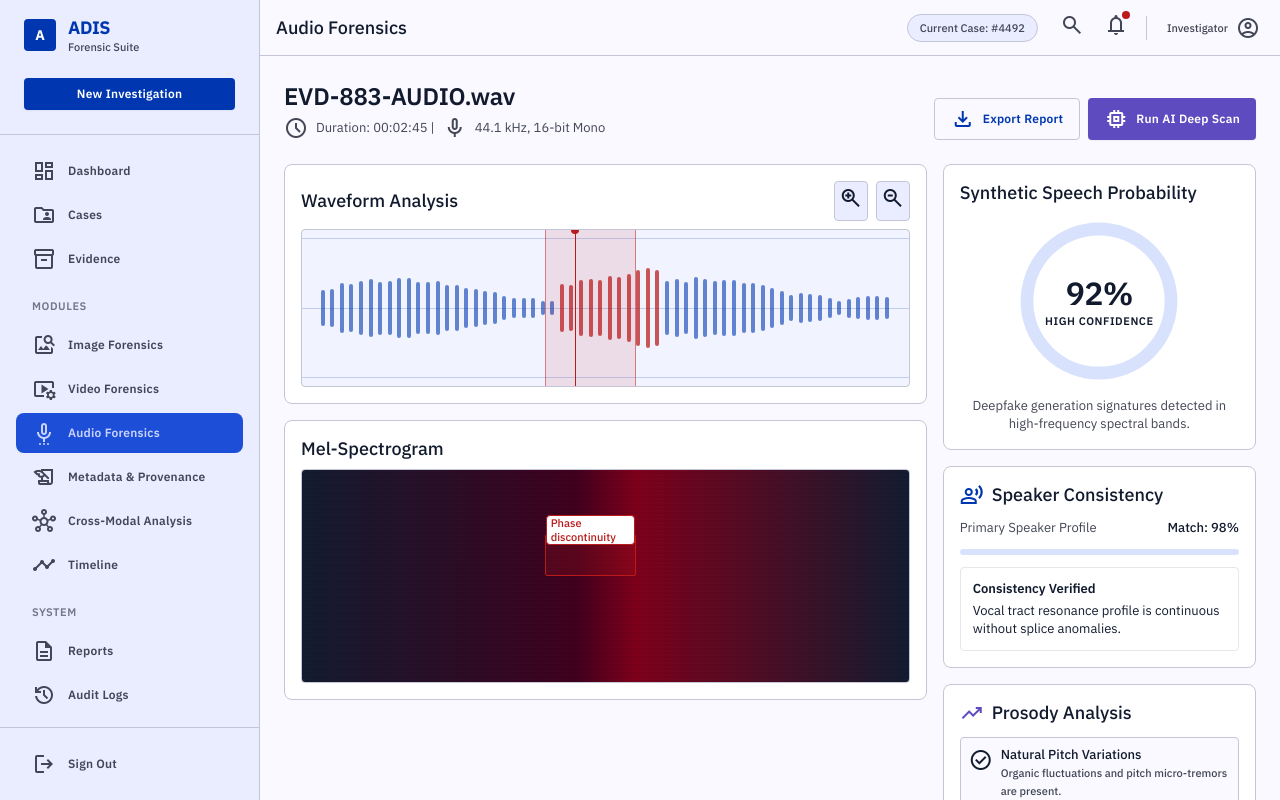
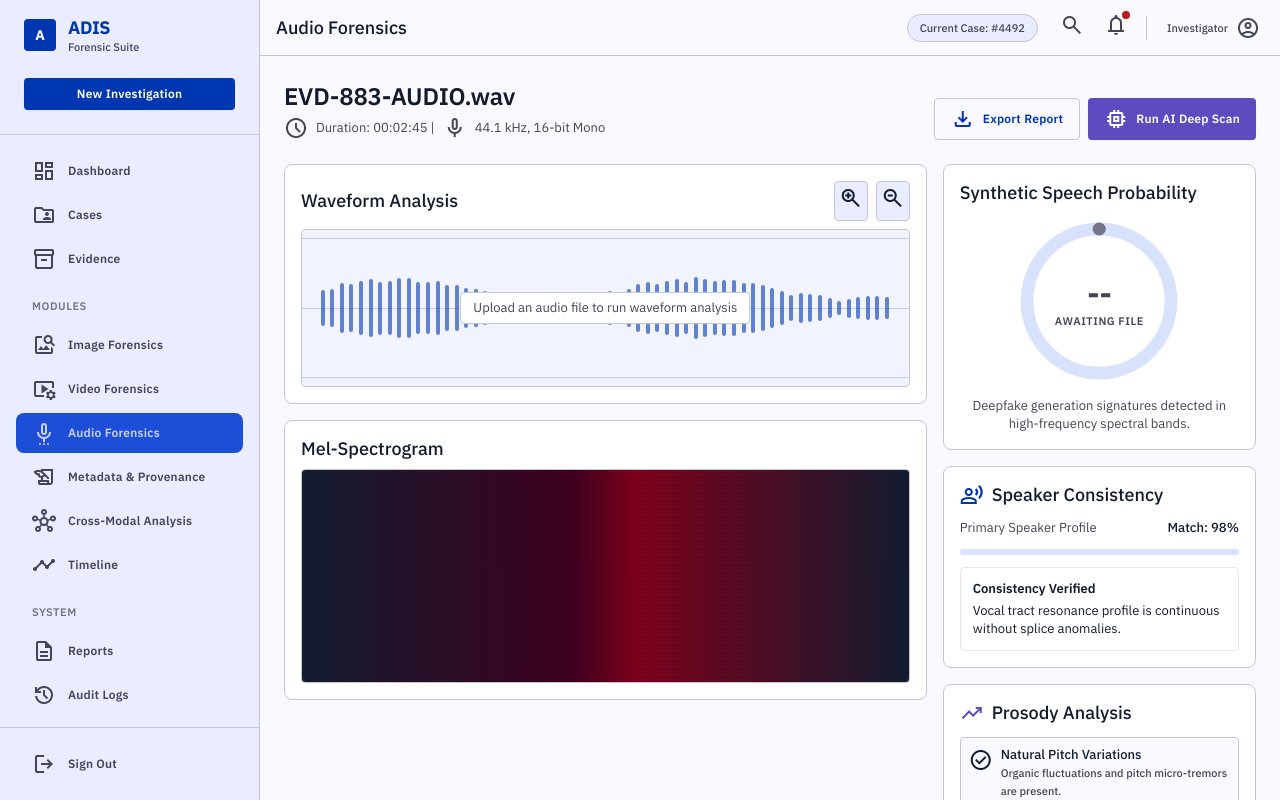
Before and after one commit to KankurtiMohammadZiyaouddin/ADIS, a React (Vite) app: page /audio-forensics in a window 1280 px wide. Built offline with nearby package versions, Linux system fonts and the light colour scheme.

Commit message:
Improve Audio Forensics UI and error handling

```diff
--- a/src/pages/AudioForensicsPage.jsx
+++ b/src/pages/AudioForensicsPage.jsx
@@ -4,7 +4,15 @@ export default function AudioForensicsPage() {
   const [result, setResult] = useState(null);
   const [analyzing, setAnalyzing] = useState(false);
   const [error, setError] = useState(null);
+  const [hasUploaded, setHasUploaded] = useState(false);
   const fileInputRef = useRef(null);
+
+  const handleReset = () => {
+    setResult(null);
+    setError(null);
+    setHasUploaded(false);
+    if (fileInputRef.current) fileInputRef.current.value = '';
+  };
   const formatSize = (bytes) => {
     if (!bytes) return '0 Bytes';
     const k = 1024;
@@ -56,12 +64,24 @@ export default function AudioForensicsPage() {
         body: formData,
       });
 
-      const data = await response.json();
+      // Safely parse JSON — backend may return empty body on 502/503/crash
+      let data;
+      try {
+        data = await response.json();
+      } catch {
+        throw new Error(
+          response.status === 0 || !response.status
+            ? 'Cannot reach the analysis backend. Make sure the backend server is running on port 8000.'
+            : `Server returned ${response.status} with no valid response body. The backend may have crashed.`
+        );
+      }
+
       if (!response.ok) {
-        throw new Error(data.error?.message || `Error ${response.status}: ${response.statusText}`);
+        throw new Error(data?.error?.message || `Error ${response.status}: ${response.statusText}`);
       }
 
       setResult(data);
+      setHasUploaded(true);
     } catch (err) {
       console.error(err);
       setError(err.message || 'Failed to complete audio forensic analysis.');
@@ -121,15 +141,19 @@ independent proof of media authenticity.
   };
 
   const isFake = result ? result.analysis.classification === 'FAKE' : false;
-  const confidencePercent = result ? Math.round(result.analysis.confidence * 100) : 92;
+  const confidencePercent = result ? Math.round(result.analysis.confidence * 100) : 0;
   const syntheticProb = result
     ? (isFake ? result.analysis.confidence : 1 - result.analysis.confidence)
-    : 0.92;
-  const syntheticPercent = result ? Math.round(syntheticProb * 100) : 92;
+    : 0;
+  const syntheticPercent = result ? Math.round(syntheticProb * 100) : 0;
+
+  // True only after a real upload + result
+  const showAnomalyUI = hasUploaded && result && isFake;
+  const showRealUI    = hasUploaded && result && !isFake;
 
   const radius = 45;
   const circumference = 2 * Math.PI * radius; // ~282.74
-  const strokeOffset = result ? (circumference - (syntheticProb * circumference)) : 22;
+  const strokeOffset = result ? (circumference - (syntheticProb * circumference)) : circumference;
 
   return (
     <main className="flex-1 p-spacious p-container-margin overflow-y-auto">
@@ -158,6 +182,14 @@ independent proof of media authenticity.
           </p>
         </div>
         <div className="flex gap-2">
+          {result && (
+            <button
+              className="px-4 py-2 bg-surface text-on-surface-variant border border-outline-variant rounded hover:bg-surface-container-highest text-label-md transition-colors flex items-center gap-2"
+              onClick={handleReset}
+            >
+              <span className="material-symbols-outlined text-[18px]">refresh</span> New Investigation
+            </button>
+          )}
           <button
             className="px-4 py-2 bg-surface text-primary border border-outline-variant rounded hover:bg-surface-container-highest text-label-md transition-colors flex items-center gap-2"
             onClick={handleExportReport}
@@ -209,7 +241,7 @@ independent proof of media authenticity.
               <div className="w-full h-24 flex items-center px-4 justify-around" id="waveform-container">
                 {Array.from({ length: 60 }).map((_, idx) => {
                   const baseHeight = Math.sin(idx * 0.2) * 20 + 35;
-                  const isAnomalyRange = (result ? isFake : true) && idx > 24 && idx < 36;
+                  const isAnomalyRange = showAnomalyUI && idx > 24 && idx < 36;
                   const noise = Math.random() * 10;
                   const height = isAnomalyRange ? Math.min(90, baseHeight + 30 + noise) : Math.max(10, baseHeight + noise);
                   return (
@@ -223,16 +255,24 @@ independent proof of media authenticity.
                   );
                 })}
               </div>
-              {/* Scrubber (visible if synthetic/deepfake is shown) */}
-              {(result ? isFake : true) && (
+              {/* Scrubber — only if real analysis returned FAKE */}
+              {showAnomalyUI && (
                 <div className="absolute top-0 bottom-0 left-[45%] w-px bg-error z-10 flex flex-col items-center group cursor-ew-resize">
                   <div className="w-2 h-2 bg-error rounded-full -mt-1" />
                   <div className="absolute -top-6 bg-surface-container-highest text-on-surface text-label-sm px-1 rounded shadow-sm opacity-0 group-hover:opacity-100 transition-opacity">00:00:55</div>
                 </div>
               )}
-              {/* Highlight Region (Anomaly) */}
-              {(result ? isFake : true) && (
+              {/* Highlight Region — only if real analysis returned FAKE */}
+              {showAnomalyUI && (
                 <div className="absolute top-0 bottom-0 left-[40%] w-[15%] bg-error/10 border-x border-error/50 z-0" />
+              )}
+              {/* Idle state — before any upload */}
+              {!hasUploaded && (
+                <div className="absolute inset-0 flex items-center justify-center pointer-events-none">
+                  <span className="text-on-surface-variant text-body-sm bg-surface-container-lowest px-3 py-1.5 rounded border border-outline-variant">
+                    Upload an audio file to run waveform analysis
+                  </span>
+                </div>
               )}
             </div>
           </div>
@@ -250,7 +290,7 @@ independent proof of media authenticity.
               {/* Simulated Heatmap Texture (Using CSS pattern instead of image) */}
               <div className="absolute inset-0 opacity-40 mix-blend-overlay" style={{backgroundImage: 'repeating-linear-gradient(0deg, transparent, transparent 2px, rgba(255,255,255,0.1) 2px, rgba(255,255,255,0.1) 4px)', backgroundSize: '100% 4px'}} />
               {/* Specific Frequency Anomaly Highlight */}
-              {(result ? isFake : true) && (
+              {showAnomalyUI && (
                 <div className="absolute top-[30%] left-[40%] w-[15%] h-[20%] border border-error bg-error/20 rounded-sm pointer-events-none z-10">
                   <span className="absolute -top-5 right-0 text-error text-label-sm bg-surface-container-lowest px-1 rounded border border-error">Phase discontinuity</span>
                 </div>
@@ -276,7 +316,9 @@ independent proof of media authenticity.
               <svg className="w-full h-full transform -rotate-90" viewBox="0 0 100 100">
                 <circle className="stroke-surface-container-highest" cx={50} cy={50} fill="none" r={45} strokeWidth={8} />
                 <circle
-                  className={`transition-all duration-500 ${isFake ? 'stroke-error' : 'stroke-success'}`}
+                  className={`transition-all duration-500 ${
+                    !hasUploaded ? 'stroke-outline' : isFake ? 'stroke-error' : 'stroke-success'
+                  }`}
                   cx={50}
                   cy={50}
                   fill="none"
@@ -288,12 +330,21 @@ independent proof of media authenticity.
                 />
               </svg>
               <div className="absolute flex flex-col items-center">
-                <span className={`text-display-lg font-display-lg ${isFake ? 'text-error' : 'text-success'}`}>
-                  {syntheticPercent}%
-                </span>
-                <span className={`text-[11px] ${isFake ? 'text-error' : 'text-success'} font-semibold uppercase tracking-wider`}>
-                  {result ? (isFake ? 'PREDICTION: FAKE' : 'PREDICTION: REAL') : 'HIGH CONFIDENCE'}
-                </span>
+                {!hasUploaded ? (
+                  <>
+                    <span className="text-display-lg font-display-lg text-on-surface-variant">--</span>
+                    <span className="text-[11px] text-on-surface-variant font-semibold uppercase tracking-wider">AWAITING FILE</span>
+                  </>
+                ) : (
+                  <>
+                    <span className={`text-display-lg font-display-lg ${isFake ? 'text-error' : 'text-success'}`}>
+                      {syntheticPercent}%
+                    </span>
+                    <span className={`text-[11px] ${isFake ? 'text-error' : 'text-success'} font-semibold uppercase tracking-wider`}>
+                      {isFake ? 'PREDICTION: FAKE' : 'PREDICTION: REAL'}
+                    </span>
+                  </>
+                )}
               </div>
             </div>
             <p className="text-body-sm font-body-sm text-on-surface-variant text-center mt-2">
@@ -399,7 +450,13 @@ independent proof of media authenticity.
             </tr>
           </thead>
           <tbody className="text-body-sm font-body-sm text-on-surface">
-            {(result ? isFake : true) ? (
+            {!hasUploaded ? (
+              <tr>
+                <td colSpan={5} className="py-8 text-center text-on-surface-variant text-body-sm">
+                  No audio file analyzed yet. Upload a file using &ldquo;Run AI Deep Scan&rdquo; above.
+                </td>
+              </tr>
+            ) : showAnomalyUI ? (
               <>
                 <tr className="border-b border-outline-variant hover:bg-primary/5 transition-colors">
                   <td className="py-3 px-4 font-mono text-on-surface-variant">00:00:10 - 00:00:45</td>
@@ -450,7 +507,7 @@ independent proof of media authenticity.
                   </td>
                 </tr>
               </>
-            ) : (
+            ) : showRealUI ? (
               <tr className="hover:bg-primary/5 transition-colors">
                 <td className="py-3 px-4 font-mono text-on-surface-variant">
                   00:00:00 - {result ? formatDuration(result.evidence.duration_seconds) : 'End'}
@@ -469,7 +526,7 @@ independent proof of media authenticity.
                   <button className="text-on-surface-variant hover:text-success"><span className="material-symbols-outlined text-[18px]">play_arrow</span></button>
                 </td>
               </tr>
-            )}
+            ) : null}
           </tbody>
         </table>
       </div>
```
